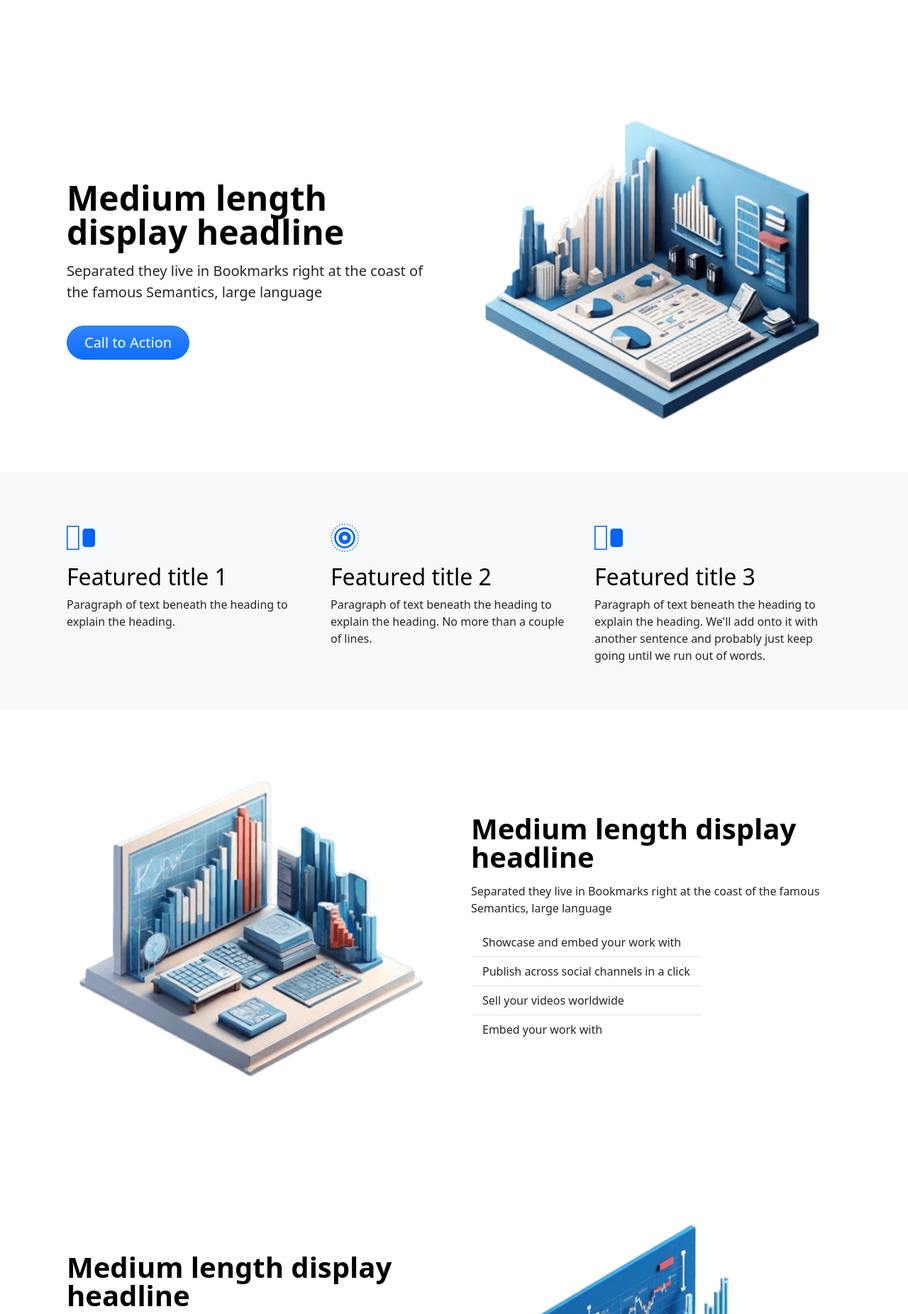
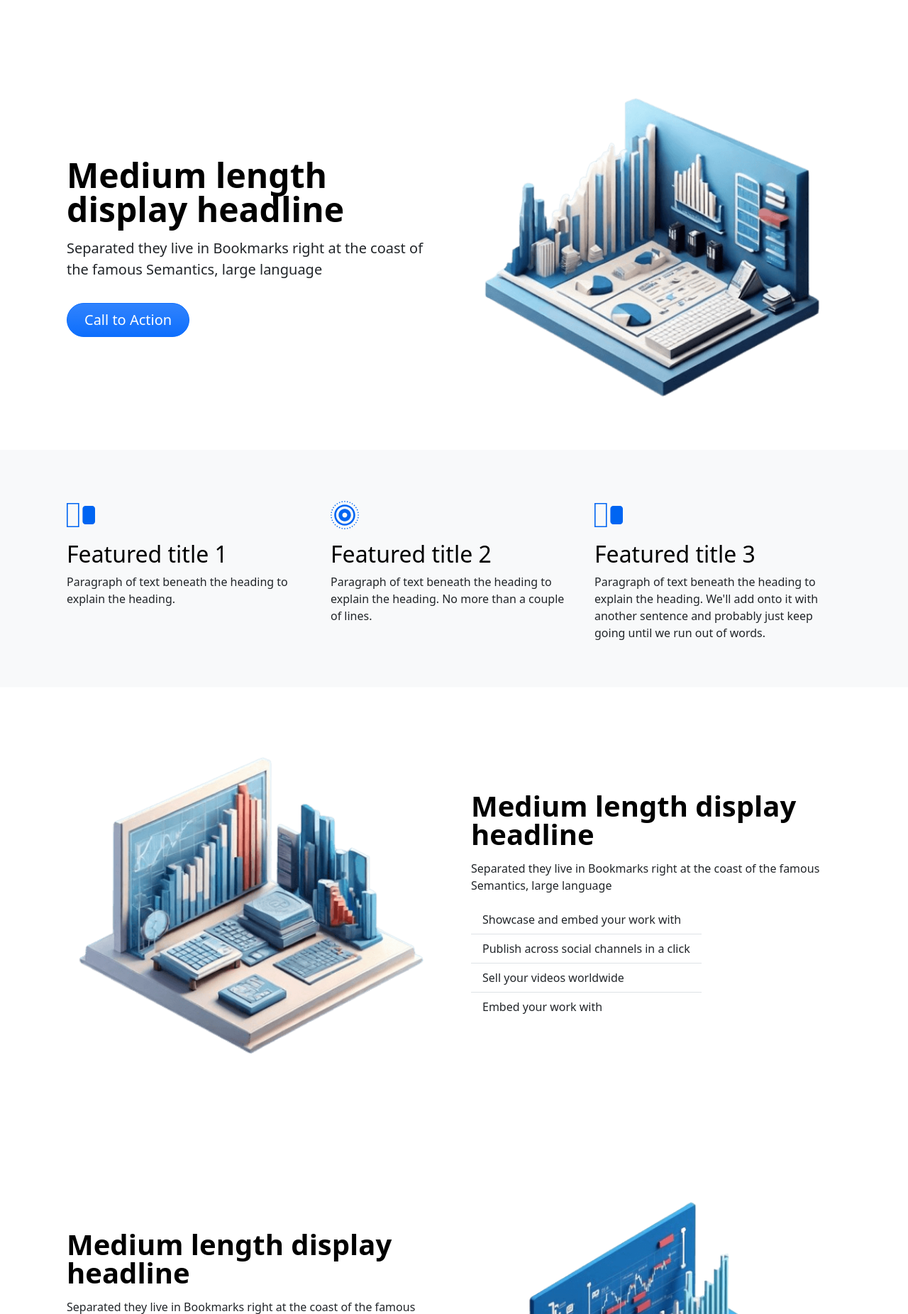
Before and after one commit to igorsimb/mp-monitor, a Django app: page / in a window 1280 px wide. Shown: the part 102-1954 px from the top of the page at 71% size. Run offline with Django 3.2, Linux system fonts and the light colour scheme; parts of the project's set-up code (start-up, migrations or seed data) failed here and were passed over; some libraries are stand-ins or nearby versions.

Commit message:
fix(index): fix margins
There was too much extra space between nav and main content.

```diff
--- a/main/templates/main/base.html
+++ b/main/templates/main/base.html
@@ -29,7 +29,7 @@
 
 <!-- Navigation -->
 {% if user.is_authenticated %}
-    <nav class="container d-flex flex-wrap justify-content-center py-3 mb-4 px-2">
+    <nav class="container d-flex flex-wrap justify-content-center py-3 px-2">
         <a href="{% url 'index' %}"
            class="d-flex align-items-center ms-5 mb-md-0 me-md-auto link-body-emphasis text-decoration-none">
             <img src="{% static 'img/homepage/logo.jpg' %}" width="210" height="70" alt="logo">
--- a/main/templates/main/index.html
+++ b/main/templates/main/index.html
@@ -8,7 +8,7 @@
 
 {% block content %}
 
-<main class="container col-xxl-8 px-4 py-5">
+<main class="container col-xxl-8 px-4 py-3">
 
     <!-- Hero section -->
     <section aria-labelledby="hero-title" class="row flex-lg-row-reverse align-items-center g-5 py-5">
```
